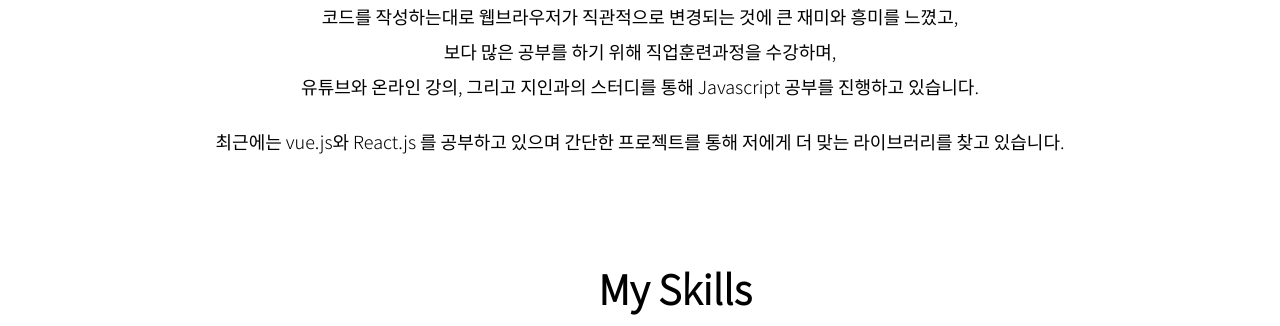
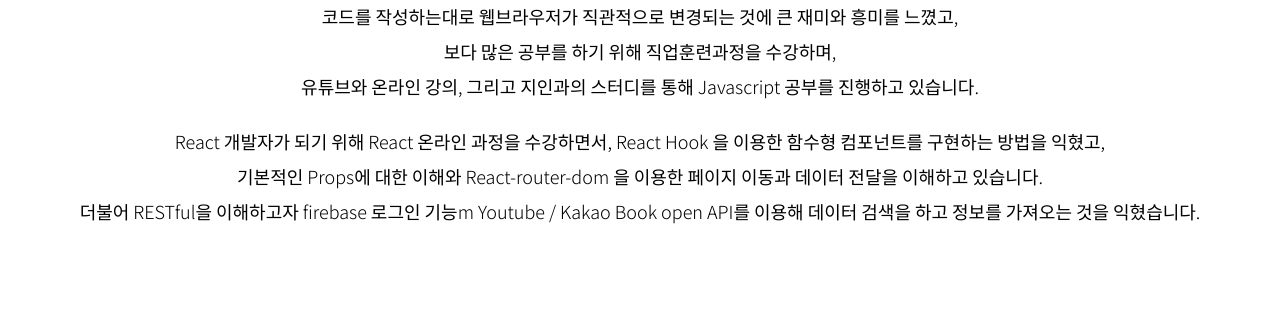
Before and after one commit to vght103/portfolio-page, a plain HTML site: page index.html in a window 1280 px wide. Shown: the part 1160-1486 px from the top of the page. Drawn offline with Linux system fonts and the light colour scheme.

Commit message:
introduction 수정

```diff
--- a/index.html
+++ b/index.html
@@ -43,8 +43,13 @@
             공부를 진행하고 있습니다.
           </p>
           <p>
-            최근에는 vue.js와 React.js 를 공부하고 있으며 간단한 프로젝트를 통해
-            저에게 더 맞는 라이브러리를 찾고 있습니다.
+            React 개발자가 되기 위해 React 온라인 과정을 수강하면서, React Hook
+            을 이용한 함수형 컴포넌트를 구현하는 방법을 익혔고,<br />
+            기본적인 Props에 대한 이해와 React-router-dom 을 이용한 페이지
+            이동과 데이터 전달을 이해하고 있습니다. <br />
+            더불어 RESTful을 이해하고자 firebase 로그인 기능m Youtube / Kakao
+            Book open API를 이용해 데이터 검색을 하고 정보를 가져오는 것을
+            익혔습니다.
           </p>
         </div>
       </section>
```
